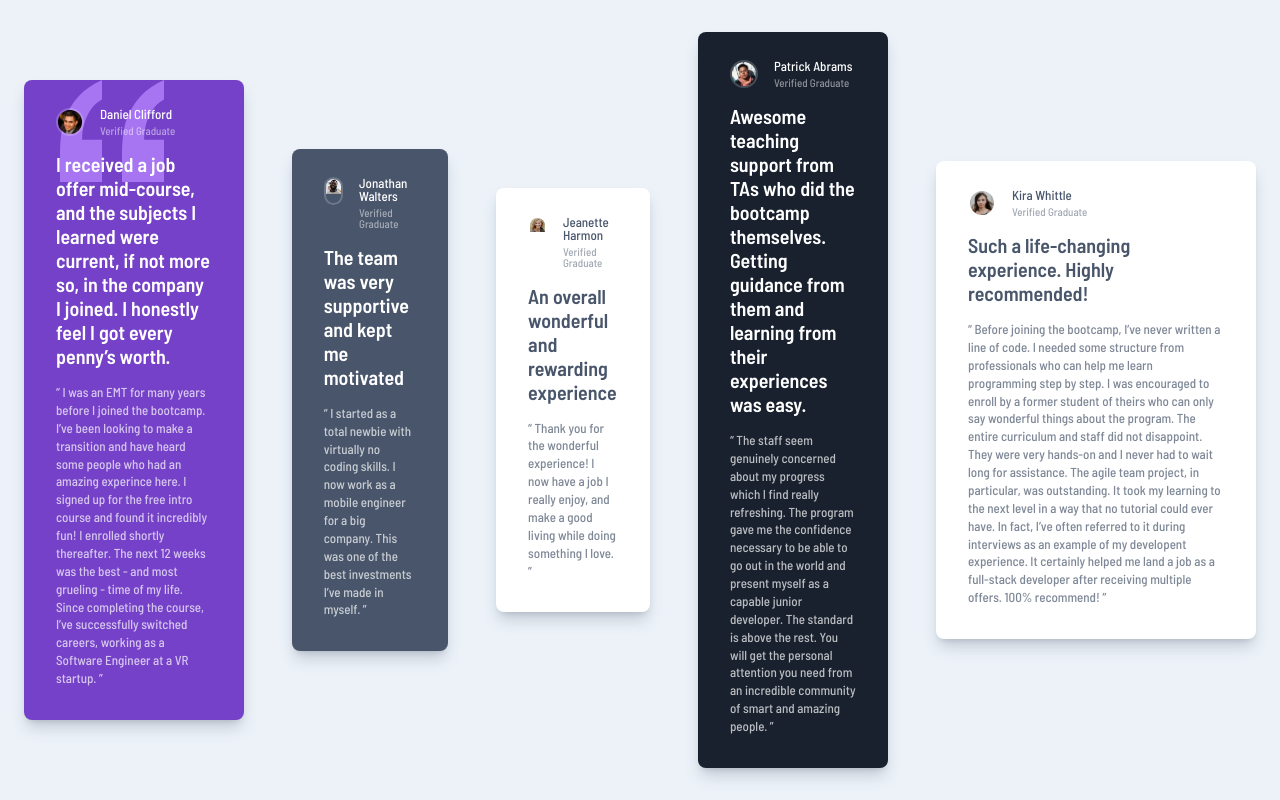
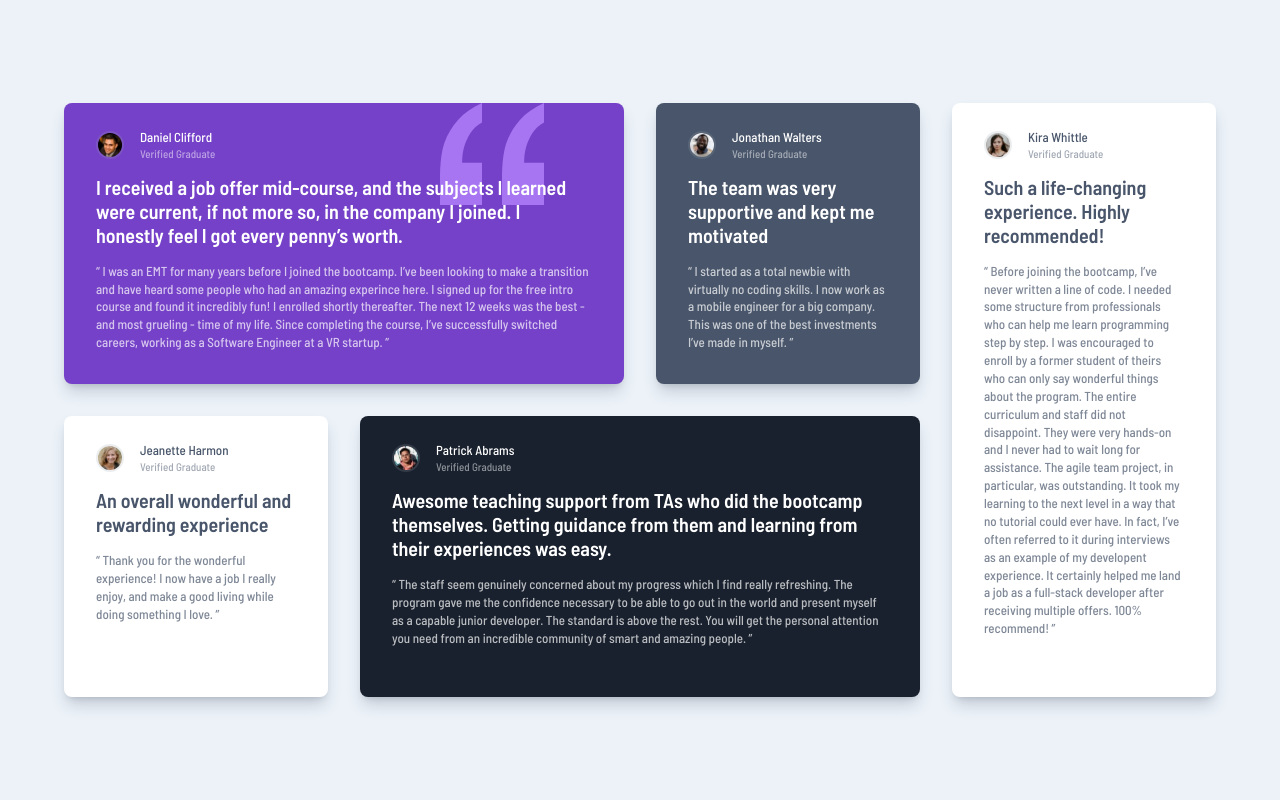
Before and after one commit to shobhit-gupta/fem13-testimonials, a SvelteKit app: page / in a window 1280 px wide. Built offline with nearby package versions, Linux system fonts and the light colour scheme.

Commit message:
refactor: Improve upon Separation of Concerns

```diff
--- a/src/lib/UI/Card.svelte
+++ b/src/lib/UI/Card.svelte
@@ -3,8 +3,7 @@
 	export let imgSrc: string;
 </script>
 
-<!-- Card -->
-<div class="card {$$restProps.class || ''}">
+<div class="card">
 	<div class="flex items-start gap-4">
 		<div class="card__pic-wrapper">
 			<img src={imgSrc} alt="Profile pic of {name}" />
@@ -26,9 +25,9 @@
 
 <style lang="postcss">
 	:global(.card) {
-		@apply m-6 max-w-xs space-y-4 rounded-lg p-8 pt-7 shadow-lg shadow-veryDarkGrayishBlue/25;
+		@apply space-y-4 rounded-lg p-8 pt-7 shadow-lg shadow-veryDarkGrayishBlue/25;
 	}
-	:global(.card__pic-wrapper) {
-		@apply h-7 w-7 overflow-hidden rounded-full border-2 border-white border-opacity-20;
+	.card__pic-wrapper {
+		@apply h-7 w-7 overflow-hidden rounded-full border-2 border-gray-400 border-opacity-20;
 	}
 </style>
--- /dev/null
+++ b/src/lib/data/testimonials.json
@@ -0,0 +1,32 @@
+[
+    {
+        "userPic": "/images/image-daniel.jpg",
+        "userName": "Daniel Clifford",
+        "headline": "I received a job offer mid-course, and the subjects I learned were current, if not more so, in the company I joined. I honestly feel I got every penny’s worth.",
+        "text": "“ I was an EMT for many years before I joined the bootcamp. I’ve been looking to make a transition and have heard some people who had an amazing experince here. I signed up for the free intro course and found it incredibly fun! I enrolled shortly thereafter. The next 12 weeks was the best - and most grueling - time of my life. Since completing the course, I’ve successfully switched careers, working as a Software Engineer at a VR startup. ”"
+    },
+    {
+        "userPic": "/images/image-jonathan.jpg",
+        "userName": "Jonathan Walters",
+        "headline": "The team was very supportive and kept me motivated",
+        "text": "“ I started as a total newbie with virtually no coding skills. I now work as a mobile engineer for a big company. This was one of the best investments I’ve made in myself. ”"
+    },
+    {
+        "userPic": "/images/image-jeanette.jpg",
+        "userName": "Jeanette Harmon",
+        "headline": "An overall wonderful and rewarding experience",
+        "text": "“ Thank you for the wonderful experience! I now have a job I really enjoy, and make a good living while doing something I love. ”"
+    },
+    {
+        "userPic": "/images/image-patrick.jpg",
+        "userName": "Patrick Abrams",
+        "headline": "Awesome teaching support from TAs who did the bootcamp themselves. Getting guidance from them and learning from their experiences was easy.",
+        "text": "“ The staff seem genuinely concerned about my progress which I find really refreshing. The program gave me the confidence necessary to be able to go out in the world and present myself as a capable junior developer. The standard is above the rest. You will get the personal attention you need from an incredible community of smart and amazing people. ”"
+    },
+    {
+        "userPic": "/images/image-kira.jpg",
+        "userName": "Kira Whittle",
+        "headline": "Such a life-changing experience. Highly recommended!",
+        "text": "“ Before joining the bootcamp, I’ve never written a line of code. I needed some structure from professionals who can help me learn programming step by step. I was encouraged to enroll by a former student of theirs who can only say wonderful things about the program. The entire curriculum and staff did not disappoint. They were very hands-on and I never had to wait long for assistance. The agile team project, in particular, was outstanding. It took my learning to the next level in a way that no tutorial could ever have. In fact, I’ve often referred to it during interviews as an example of my developent experience. It certainly helped me land a job as a full-stack developer after receiving multiple offers. 100% recommend! ”"
+    }
+]
--- a/src/routes/+page.svelte
+++ b/src/routes/+page.svelte
@@ -1,45 +1,9 @@
 <script lang="ts">
 	import Card from '$lib/UI/Card.svelte';
+	import type { PageData } from './$types';
 
-	const testimonials = [
-		{
-			userPic: '/images/image-daniel.jpg',
-			userName: 'Daniel Clifford',
-			headline:
-				'I received a job offer mid-course, and the subjects I learned were current, if not more so, in the company I joined. I honestly feel I got every penny’s worth.',
-			text: '“ I was an EMT for many years before I joined the bootcamp. I’ve been looking to make a transition and have heard some people who had an amazing experince here. I signed up for the free intro course and found it incredibly fun! I enrolled shortly thereafter. The next 12 weeks was the best - and most grueling - time of my life. Since completing the course, I’ve successfully switched careers, working as a Software Engineer at a VR startup. ”',
-			styles: 'bg-moderateViolet text-white'
-		},
-		{
-			userPic: '/images/image-jonathan.jpg',
-			userName: 'Jonathan Walters',
-			headline: 'The team was very supportive and kept me motivated',
-			text: '“ I started as a total newbie with virtually no coding skills. I now work as a mobile engineer for a big company. This was one of the best investments I’ve made in myself. ”',
-			styles: 'bg-veryDarkGrayishBlue text-white'
-		},
-		{
-			userPic: '/images/image-jeanette.jpg',
-			userName: 'Jeanette Harmon',
-			headline: 'An overall wonderful and rewarding experience',
-			text: '“ Thank you for the wonderful experience! I now have a job I really enjoy, and make a good living while doing something I love. ”',
-			styles: 'bg-white text-veryDarkGrayishBlue'
-		},
-		{
-			userPic: '/images/image-patrick.jpg',
-			userName: 'Patrick Abrams',
-			headline:
-				'Awesome teaching support from TAs who did the bootcamp themselves. Getting guidance from them and learning from their experiences was easy.',
-			text: '“ The staff seem genuinely concerned about my progress which I find really refreshing. The program gave me the confidence necessary to be able to go out in the world and present myself as a capable junior developer. The standard is above the rest. You will get the personal attention you need from an incredible community of smart and amazing people. ”',
-			styles: 'bg-veryDarkBlackishBlue text-white'
-		},
-		{
-			userPic: '/images/image-kira.jpg',
-			userName: 'Kira Whittle',
-			headline: 'Such a life-changing experience. Highly recommended!',
-			text: '“ Before joining the bootcamp, I’ve never written a line of code. I needed some structure from professionals who can help me learn programming step by step. I was encouraged to enroll by a former student of theirs who can only say wonderful things about the program. The entire curriculum and staff did not disappoint. They were very hands-on and I never had to wait long for assistance. The agile team project, in particular, was outstanding. It took my learning to the next level in a way that no tutorial could ever have. In fact, I’ve often referred to it during interviews as an example of my developent experience. It certainly helped me land a job as a full-stack developer after receiving multiple offers. 100% recommend! ”',
-			styles: 'bg-white text-veryDarkGrayishBlue'
-		}
-	];
+	export let data: PageData;
+	const testimonials = data.testimonials;
 </script>
 
 <svelte:head>
@@ -52,47 +16,46 @@
 	<title>Testimonials Grid Section Challenge</title>
 </svelte:head>
 
-<!-- <div
-	class="flex min-h-screen items-center justify-center text-center align-middle text-5xl font-semibold text-white"
->
-	<div class="grid max-w-6xl grid-cols-1 gap-6 md:grid-cols-4 md:grid-rows-2 md:gap-8">
-		<div class="h-full w-full bg-red-500 md:order-1 md:col-span-2">
-			<div class="flex h-full items-center justify-center p-32">1</div>
-		</div>
-		<div class="h-full w-full bg-yellow-500 md:order-2">
-			<div class="flex h-full items-center justify-center p-32">2</div>
-		</div>
-		<div class="h-full w-full bg-purple-500 md:order-4">
-			<div class="flex h-full items-center justify-center p-32">3</div>
-		</div>
-		<div class="h-full w-full bg-gray-500 md:order-5 md:col-span-2">
-			<div class="flex h-full items-center justify-center p-32">4</div>
-		</div>
-		<div class="h-full w-full bg-orange-600 md:order-3 md:row-span-2">
-			<div class="flex h-full items-center justify-center p-32">5</div>
-		</div>
-	</div>
-</div> -->
-
-<!-- Centered container -->
+<div class="flex min-h-screen items-center justify-center">
 	<div
 		class="
-        flex
-        min-h-screen
-        items-center
-        justify-center
+            m-6
+            grid
+            max-w-6xl
+            grid-cols-1
+            gap-6
+            md:grid-cols-4
+            md:grid-rows-2
+            md:gap-x-2
+            lg:gap-8
         "
 	>
-	{#each testimonials as { styles, userPic: imgSrc, userName: name, headline, text }}
-		<Card class={styles} {imgSrc} {name}>
+		{#each testimonials as { userPic: imgSrc, userName: name, headline, text }}
+			<Card {imgSrc} {name}>
 				<svelte:fragment slot="headline">{headline}</svelte:fragment>
 				<svelte:fragment slot="text">{text}</svelte:fragment>
 			</Card>
 		{/each}
+	</div>
 </div>
 
 <style lang="postcss">
 	:global(.card:first-of-type) {
 		@apply bg-[url('/images/bg-pattern-quotation.svg')] bg-[position:_right_1.5rem_top] bg-no-repeat md:bg-[position:_right_5rem_top];
 	}
+	:global(.card:nth-child(1)) {
+		@apply bg-moderateViolet text-white md:order-1 md:col-span-2;
+	}
+	:global(.card:nth-child(2)) {
+		@apply bg-veryDarkGrayishBlue text-white md:order-2;
+	}
+	:global(.card:nth-child(3)) {
+		@apply bg-white text-veryDarkGrayishBlue md:order-4;
+	}
+	:global(.card:nth-child(4)) {
+		@apply bg-veryDarkBlackishBlue text-white md:order-5 md:col-span-2;
+	}
+	:global(.card:nth-child(5)) {
+		@apply bg-white text-veryDarkGrayishBlue md:order-3 md:row-span-2;
+	}
 </style>
--- /dev/null
+++ b/src/routes/+page.ts
@@ -0,0 +1,4 @@
+export const load = async () => {
+	const testimonials = (await import('$lib/data/testimonials.json')).default;
+	return { testimonials };
+};
```
Lines whose indentation alone changed are shown as unchanged.
